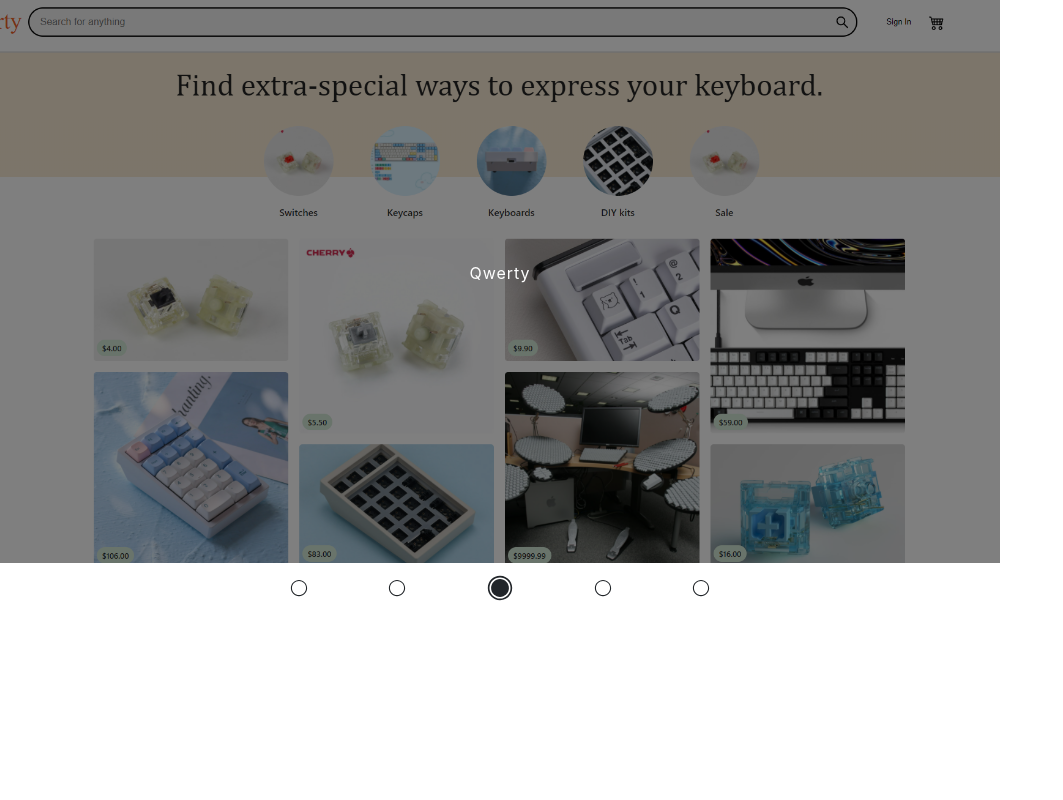
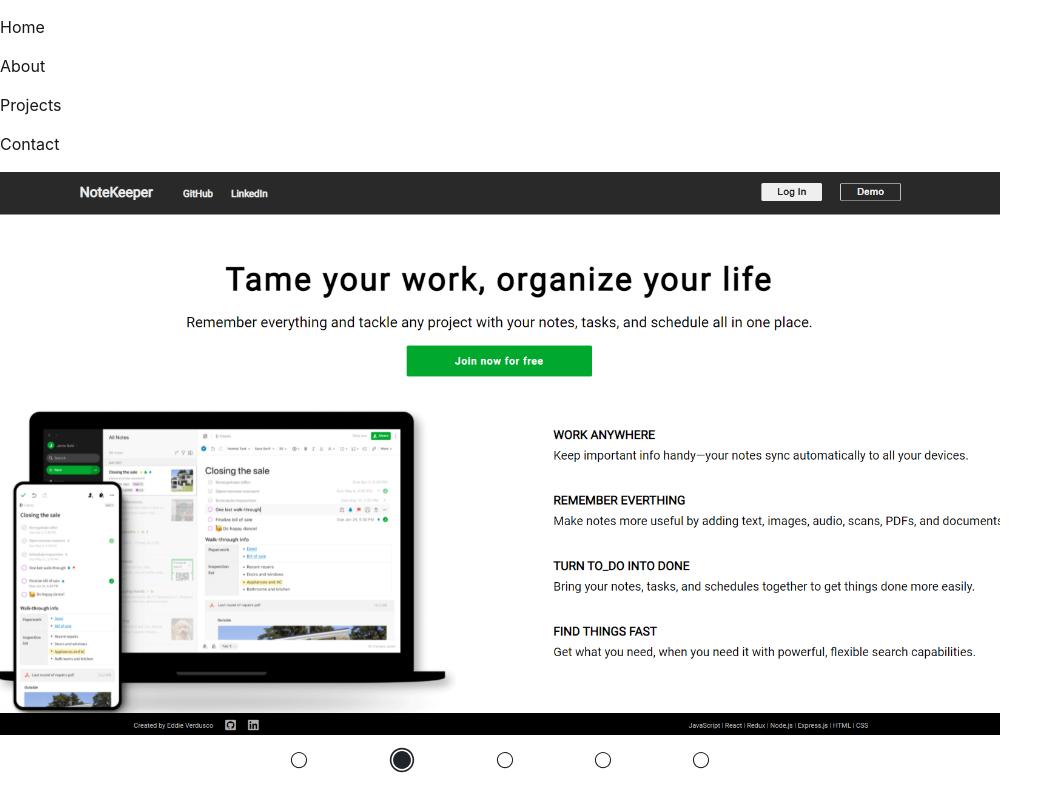
Before and after one commit to verduscos/portfolio-v2, a React (Create React App) app in the folder portfolio/: page / in a window 1280 px wide. Shown: the whole page, without its empty margins (0-1063 px from the left). Built offline with nearby package versions, Linux system fonts and the light colour scheme.

Commit message:
updated App with react v6 syntax

```diff
--- a/portfolio/src/App.js
+++ b/portfolio/src/App.js
@@ -1,12 +1,29 @@
 import { BrowserRouter, Route, Routes } from 'react-router-dom';
+import Nav from './components/Nav';
 import Projects from './components/Carousel';
 import './App.css';
+
+let home = (
+  <>
+    <Nav />
+    <Projects />
+  </>
+)
+
+let about = (
+  <>
+    <Nav />
+  </>
+)
 
 function App() {
   return (
     <BrowserRouter>
       <Routes>
-        <Route path='/' exact={true} element={<Projects />} />
+        <Route exact path='/' element={home} />
+        <Route path='about' element={about} />
+        <Route path='projects' element={about} />
+        <Route path='contact' element={about} />
       </Routes>
     </BrowserRouter>
   );
--- /dev/null
+++ b/portfolio/src/components/Nav/Nav.css
@@ -0,0 +1,23 @@
+#nav {
+  /* background-color: gray; */
+  width: fit-content;
+}
+
+#nav > ul {
+  list-style-type: none;
+  padding: 0;
+}
+
+#nav > ul > li {
+  margin: 15px 0;
+}
+
+a {
+  color: rgb(23, 23, 23);
+  text-decoration: none !important;
+}
+
+a:hover {
+  color: rgb(23, 23, 23);
+  border-bottom: 1px solid rgb(23, 23, 23);
+}
--- /dev/null
+++ b/portfolio/src/components/Nav/index.js
@@ -0,0 +1,26 @@
+import { NavLink } from "react-router-dom";
+import "./Nav.css";
+
+const Nav = () => {
+
+  return (
+    <nav id="nav">
+      <ul>
+      <li>
+          <NavLink to="/">Home</NavLink>
+        </li>
+        <li>
+          <NavLink to="/about">About</NavLink>
+        </li>
+        <li>
+          <NavLink to="/projects">Projects</NavLink>
+        </li>
+        <li>
+          <NavLink to="/contact">Contact</NavLink>
+        </li>
+      </ul>
+    </nav>
+  )
+}
+
+export default Nav;
```
